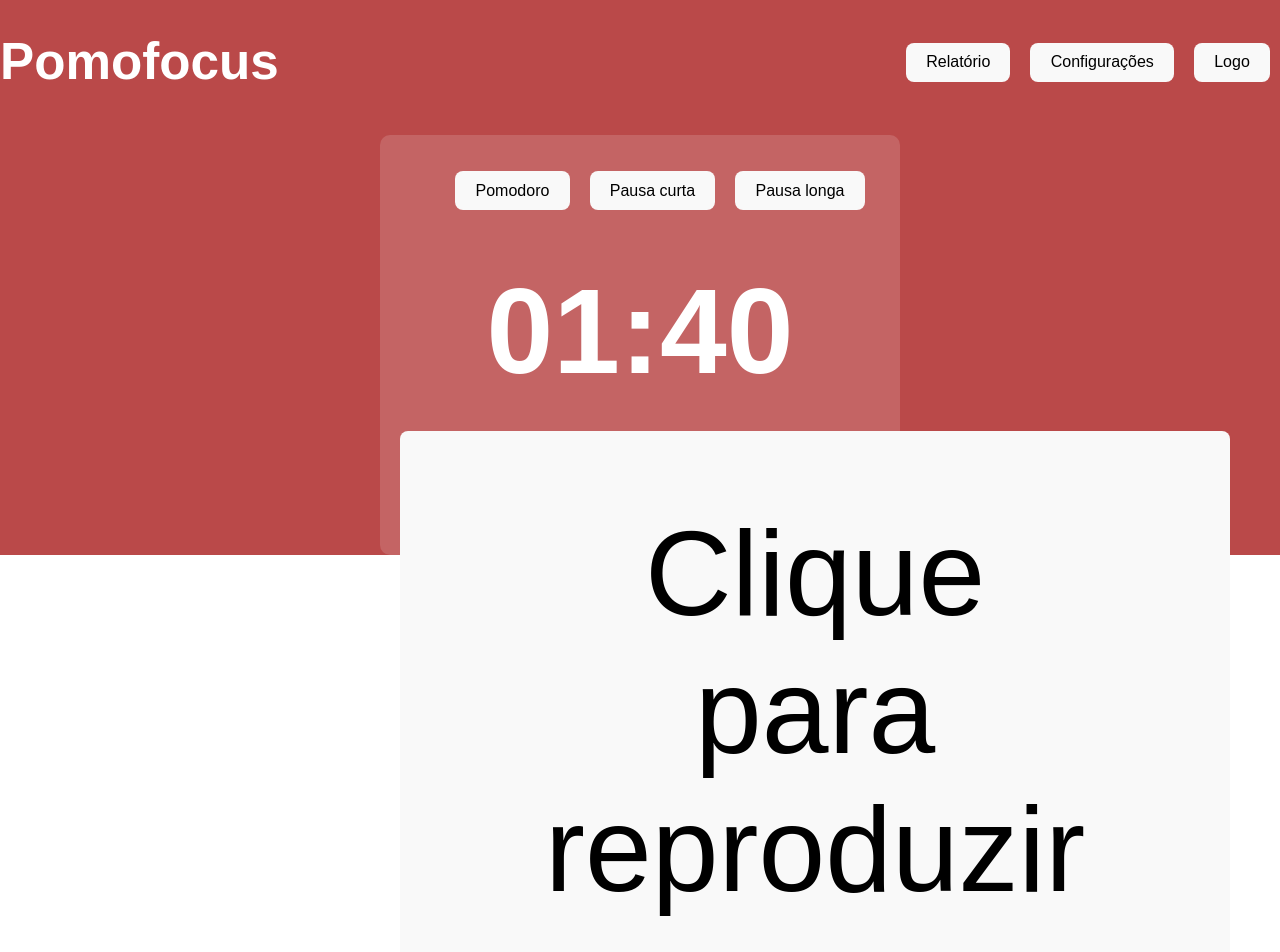
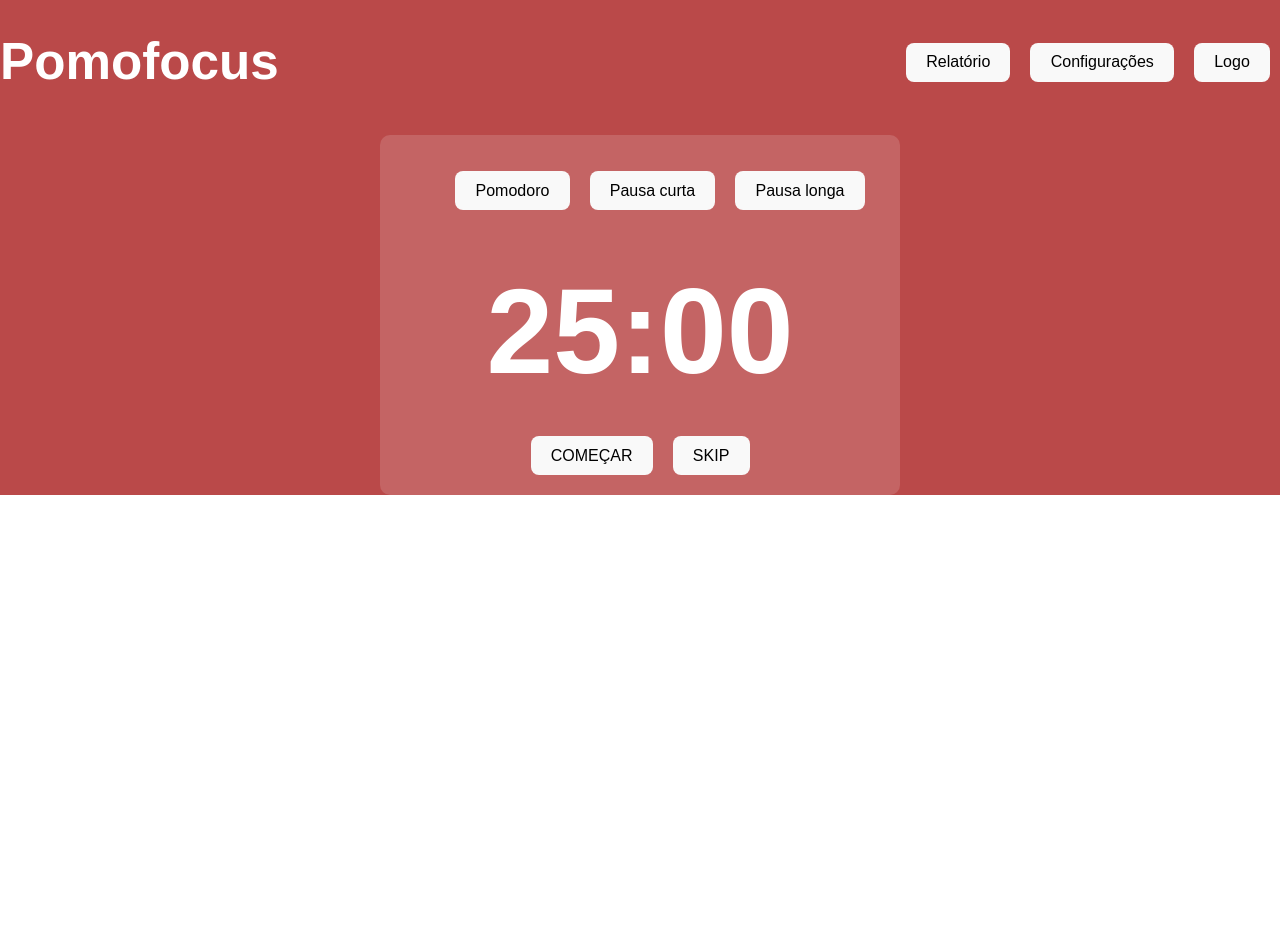
Before and after one commit to wanderson-nascimento/Pomodoro, a React (Vite) app in the folder PomodoroTimer/: page / in a window 1280 px wide. Shown: the top 952 px of the page. After the commit the page ends 800 px from the top, so only its background shows below. Built offline with nearby package versions, Linux system fonts and the light colour scheme.

Commit message:
Audio quando timer zerado

```diff
--- a/PomodoroTimer/src/App.jsx
+++ b/PomodoroTimer/src/App.jsx
@@ -4,7 +4,7 @@
 import './App.css'
 
 function App() {
-  const [isPausado, setIsPausado] = useState(false);
+  const [isPausado, setIsPausado] = useState(true);
   const [isPomodoro, setIsPomodoro] = useState(false);
   const [isPausaCurta, setIsPausaCurta] = useState(false);
   const [isPausaLonga, setIsPausaLonga] = useState(false);
--- a/PomodoroTimer/src/Timer.jsx
+++ b/PomodoroTimer/src/Timer.jsx
@@ -1,5 +1,4 @@
-import { useEffect } from 'react';
-import { useState } from 'react'
+import { useEffect, useState} from 'react';
 import './App.css'
 import sound from '/assets/sound.wav'
 
@@ -31,6 +30,7 @@
 
     useEffect(() => {
         if (segundos <= 0) {
+            play();
             handleClick();
         }
     }, [segundos])
@@ -41,7 +41,7 @@
             if (!isPausado && segundos > 0) {
                 setSegundos(prevSegundos => prevSegundos - 1)
             }
-        }, 1);
+        }, 1000);
 
         return () => {
             clearInterval(interval);
@@ -59,9 +59,6 @@
                 <div>
                     {minutosDisplay}:{segundosDisplay}
                 </div>
-                <div>
-                    <button onClick={play}>Clique para reproduzir</button>
-                </div>
             </div>
         </>
     )
```
